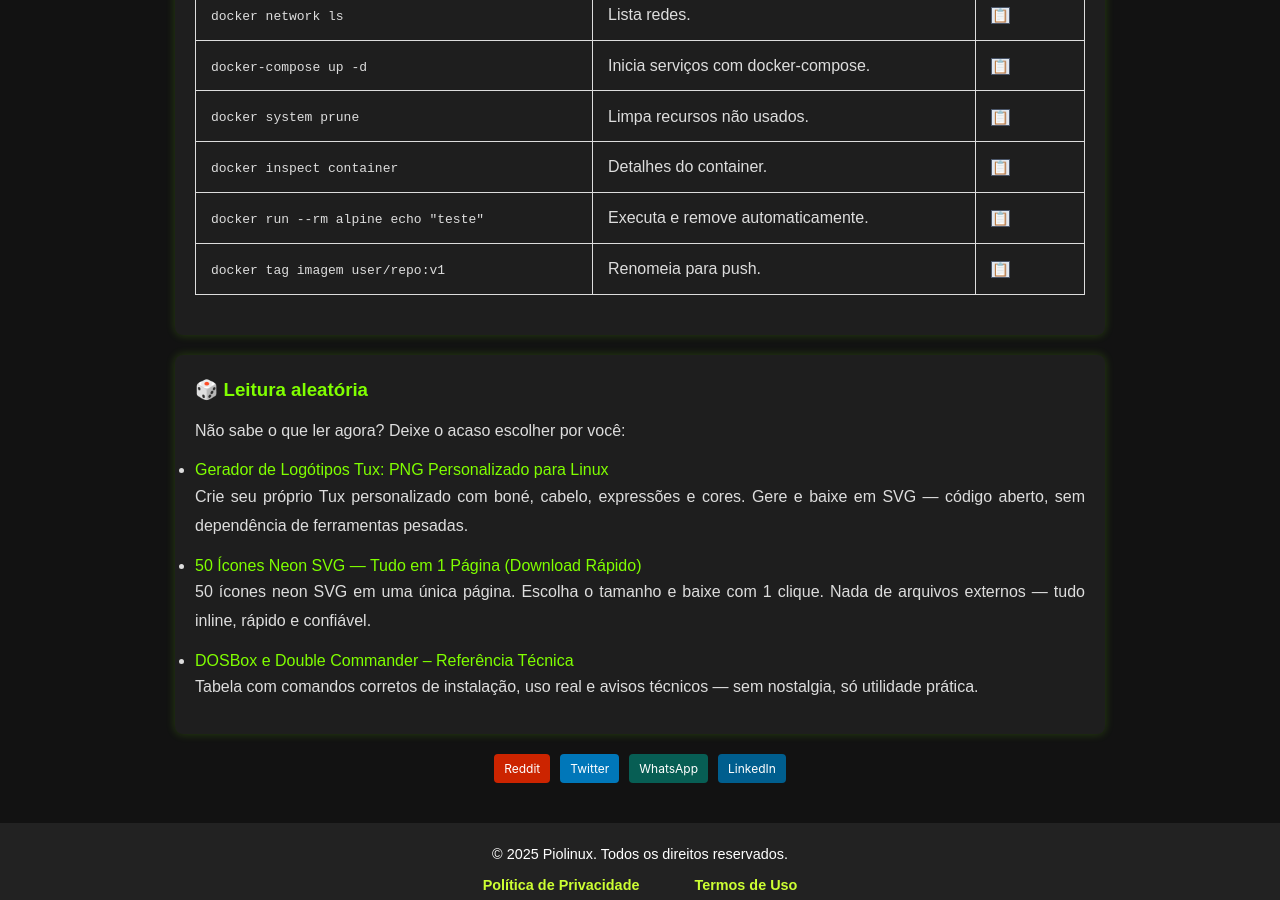
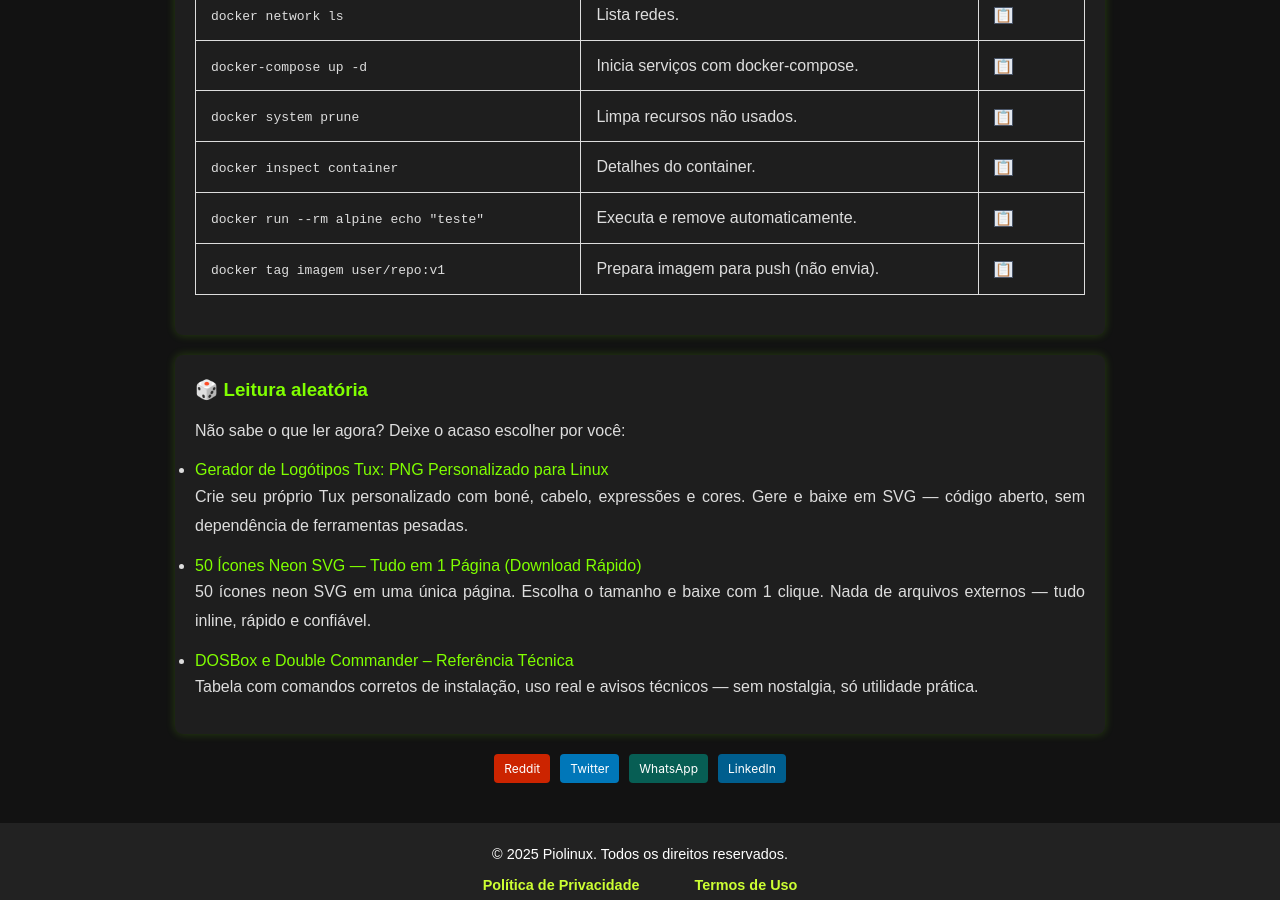
Before and after one commit to Piolinux/piolinux-site, a Jekyll site: the page built from _pages/_comandos/docker-e-containerizacao.md, in a window 1280 px wide and 900 px high, scrolled down 1022 px. Built offline with Jekyll 4.4.1, drawn with Linux system fonts in a browser that asks for light colours.

Commit message:
Update docker-e-containerizacao.md

```diff
--- a/_pages/_comandos/docker-e-containerizacao.md
+++ b/_pages/_comandos/docker-e-containerizacao.md
@@ -130,10 +130,10 @@ function filtrarLinhas(termo) {
       <td data-label="Ação"><button class="copy-btn" data-command="docker run --rm alpine echo &quot;teste&quot;">📋</button></td>
     </tr>
     <tr>
-      <td data-label="Comando"><code>docker tag imagem user/repo:v1</code></td>
-      <td data-label="Descrição">Renomeia para push.</td>
-      <td data-label="Ação"><button class="copy-btn" data-command="docker tag imagem user/repo:v1">📋</button></td>
-    </tr>
+  <td data-label="Comando"><code>docker tag imagem user/repo:v1</code></td>
+  <td data-label="Descrição">Prepara imagem para push (não envia).</td>
+  <td data-label="Ação"><button class="copy-btn" data-command="docker tag imagem user/repo:v1">📋</button></td>
+</tr>
   </tbody>
 </table>
 </div>
```
